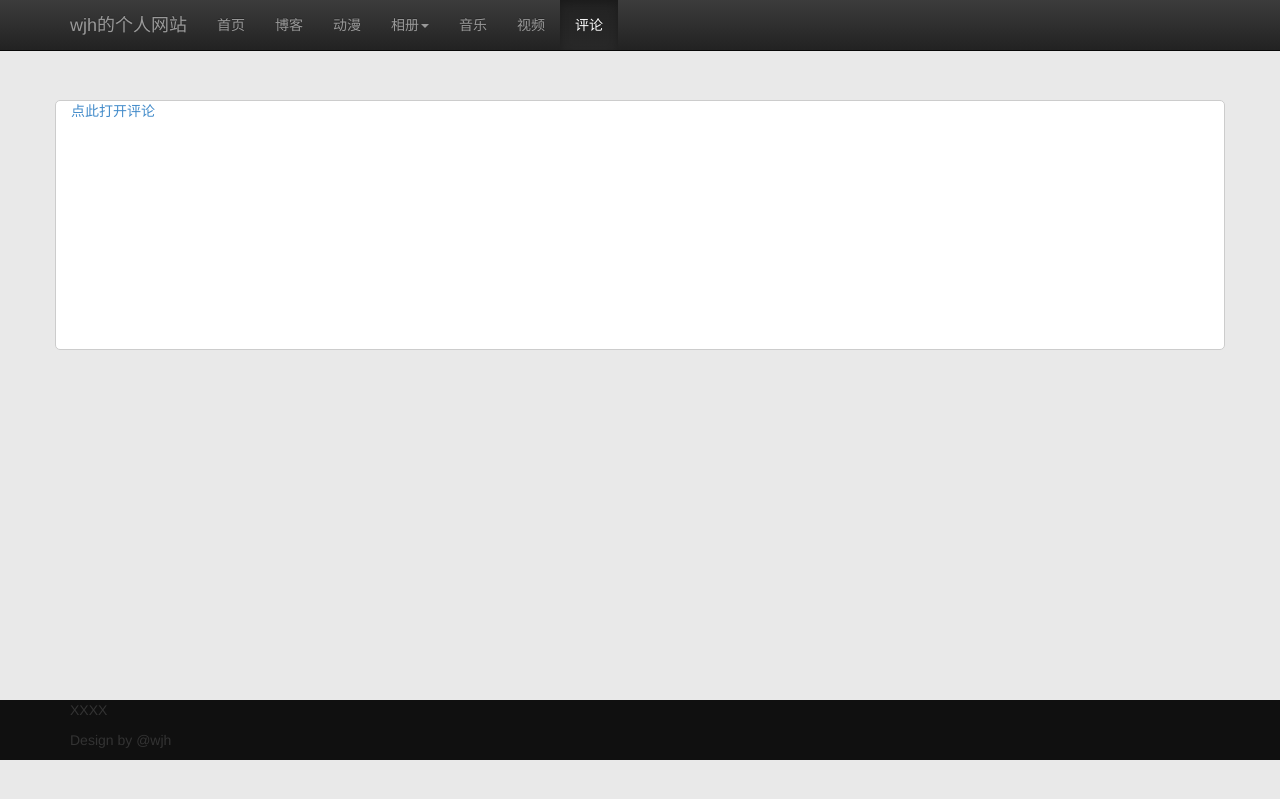
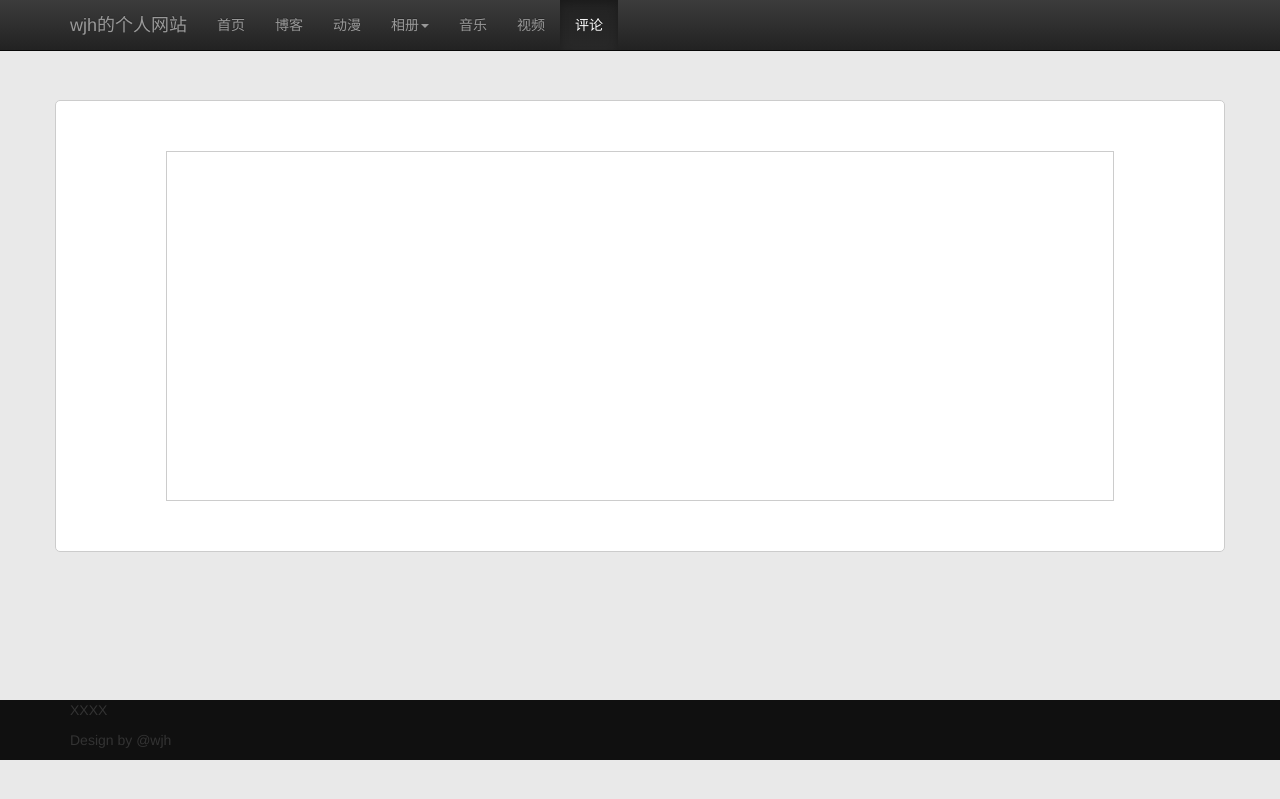
Before and after one commit to scauwjh/blog_old, a Jekyll site: the page comment.html, which Jekyll copies as it is, in a window 1280 px wide. Shown: the top 799 px of the page. Built offline with Jekyll 4.4.1, drawn with Linux system fonts in a browser that asks for light colours; Markdown is read by kramdown in place of the engine named in the settings; comment, search, counter and statistics services are not loaded.

Commit message:
comment page imporve
Signed-off-by: scauwjh <scauwjh@gmail.com>

```diff
--- a/comment.html
+++ b/comment.html
@@ -50,10 +50,9 @@
 		<div class="container main-content">
 			<div class="row">
 				<div class="col-lg-12 border box">
-					<div id="disqus_container">
-						<div><a href="javascript:;" id="disqus_click">点此打开评论</a></div>
-						<div id="disqus_thread"></div>
-					</div>
+					<div class="col-lg-1"></div>
+					<div id="disqus_thread" class="col-lg-10 border"></div>
+					<div class="col-lg-1"></div>
 				</div>
 			</div>
 		</div>
@@ -80,7 +78,6 @@
 				//alert(123);
 				(document.getElementsByTagName('HEAD')[0] || document.getElementsByTagName('BODY')[0]).appendChild(dsq);
 			});
-			});
 		</script>
 	</body>
 </html>
--- a/css/style.css
+++ b/css/style.css
@@ -52,3 +52,10 @@ body{
 	background-color:#101010;
 	height: 60px;
 }
+
+/** comment page **/
+#disqus_thread{
+	margin-top:50px;
+	margin-bottom:50px;
+	height:350px;
+}
```
Also changed, not shown: other parts of comment.html (+0 -1 lines). Lines whose indentation alone changed are shown as unchanged.
